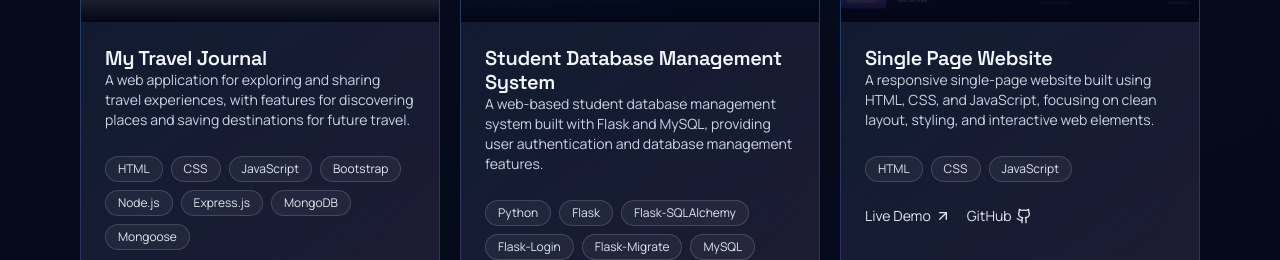
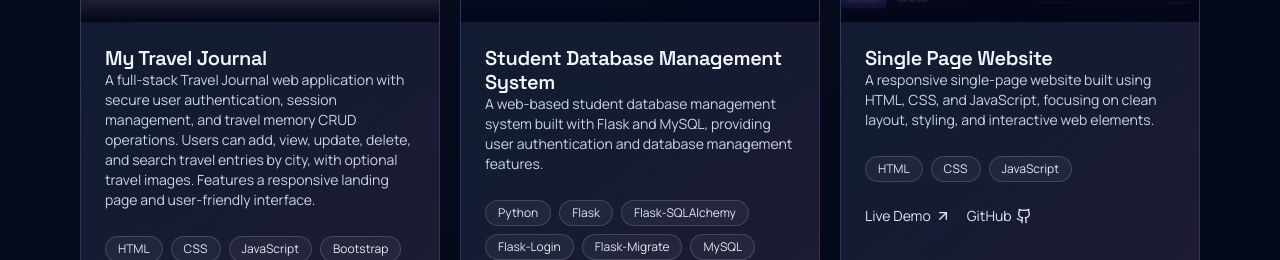
Before and after one commit to vinitha3031/my-portfolio, a React (Vite) app: page / in a window 1280 px wide. Shown: the part 4062-4322 px from the top of the page. Built offline with nearby package versions, Linux system fonts and the light colour scheme; grey boxes are pictures that could not be loaded.

Commit message:
small fix

```diff
--- a/src/data/projects.js
+++ b/src/data/projects.js
@@ -8,7 +8,7 @@ export const projectItems = [
   {
     title: 'My Travel Journal',
     description:
-      'A web application for exploring and sharing travel experiences, with features for discovering places and saving destinations for future travel.',
+      'A full-stack Travel Journal web application with secure user authentication, session management, and travel memory CRUD operations. Users can add, view, update, delete, and search travel entries by city, with optional travel images. Features a responsive landing page and user-friendly interface.',
     image: 'travel-journal.png',
     techStack: [
       'HTML',
```
